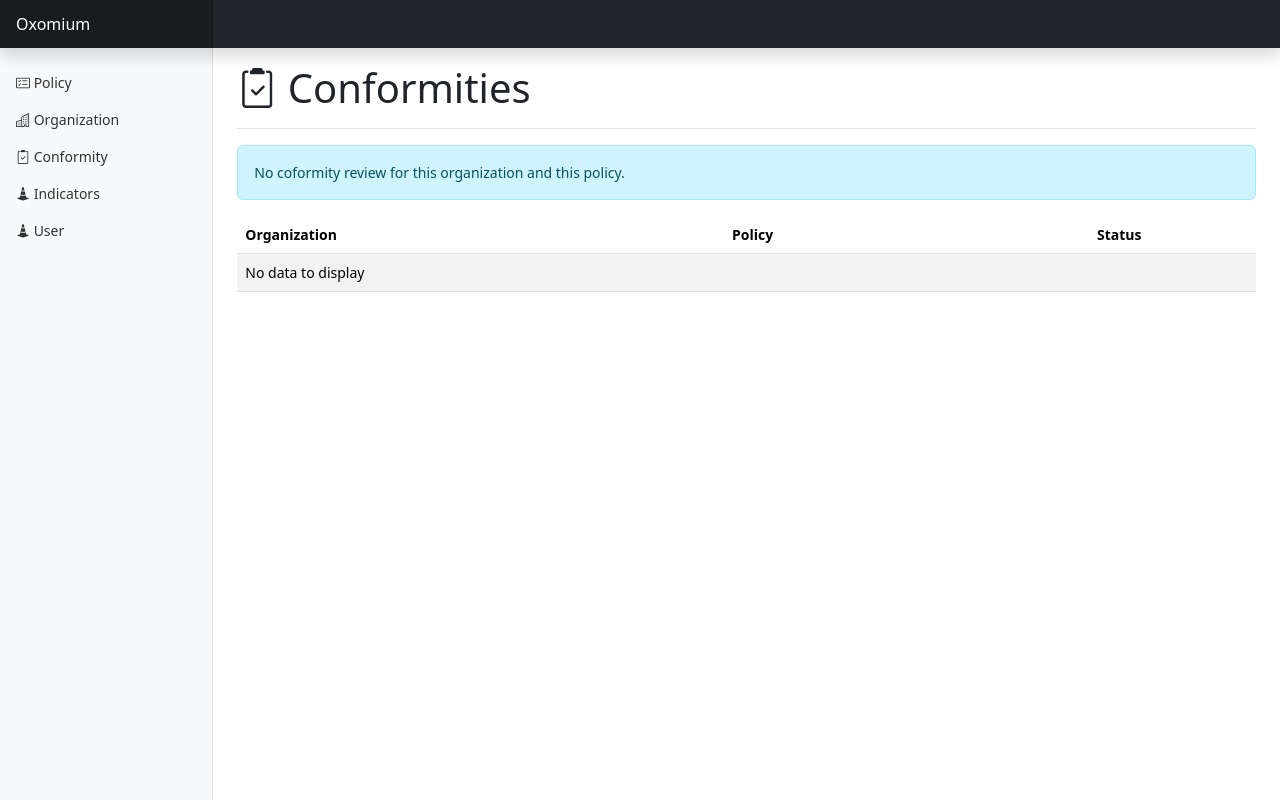
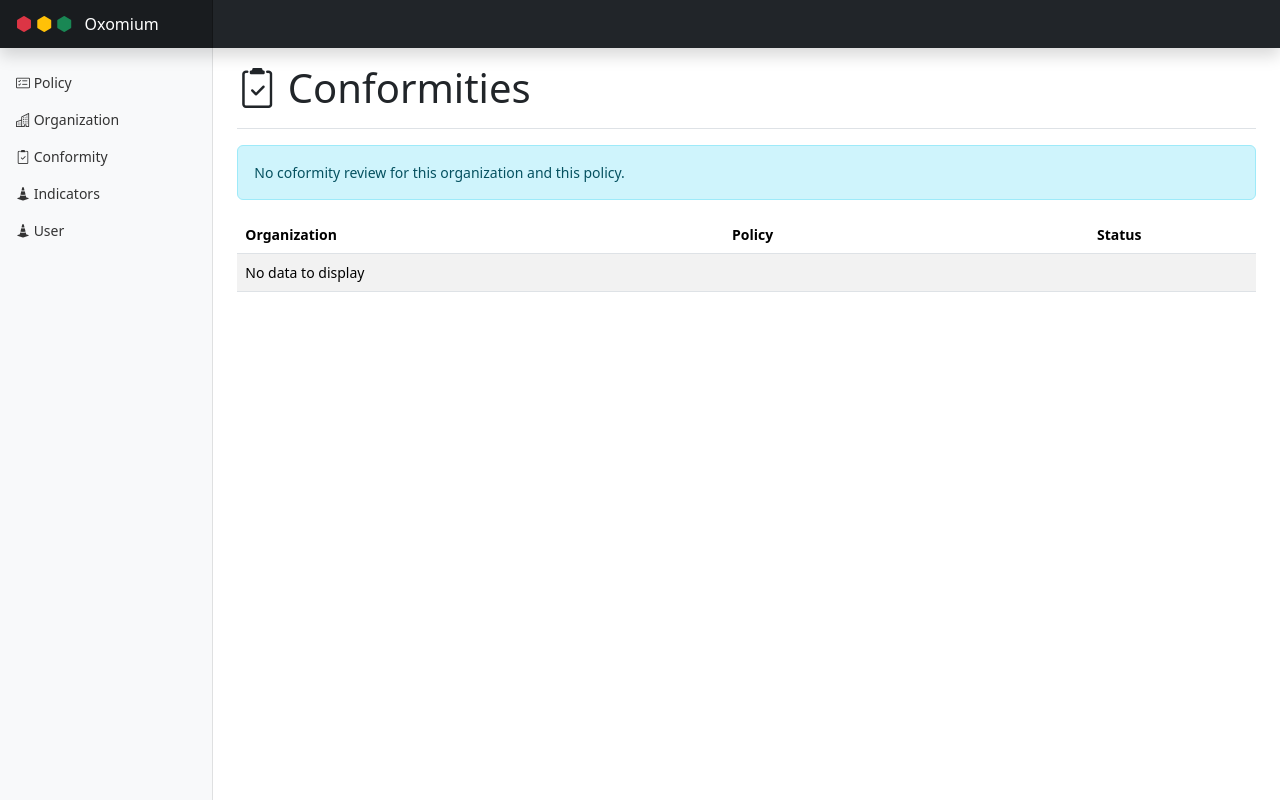
Before and after one commit to pep-un/Oxomium, a Django app: page /conformity/ in a window 1280 px wide. Run offline with Django 4.2, Linux system fonts and the light colour scheme; the visitor is signed in with stand-in values (Sample User, id 1); data that the repository does not hold is empty; some libraries are stand-ins or nearby versions.

Commit message:
Add some decoration

```diff
--- a/conformity/templates/conformity/main.html
+++ b/conformity/templates/conformity/main.html
@@ -6,7 +6,7 @@
         <meta charset="utf-8" />
         <meta http-equiv="x-ua-compatible" content="ie=edge" />
         <meta name="viewport" content="width=device-width, initial-scale=1" />
-        <title>Oxomium - {% block title %}{% endblock %}</title>
+        <title>Oxomium</title>
         <!--
         <link href="https://cdn.jsdelivr.net/npm/bootstrap@5.1.3/dist/css/bootstrap.min.css" rel="stylesheet" integrity="sha384-1BmE4kWBq78iYhFldvKuhfTAU6auU8tT94WrHftjDbrCEXSU1oBoqyl2QvZ6jIW3" crossorigin="anonymous">
         <script src="https://cdn.jsdelivr.net/npm/bootstrap@5.1.3/dist/js/bootstrap.bundle.min.js" integrity="sha384-ka7Sk0Gln4gmtz2MlQnikT1wXgYsOg+OMhuP+IlRH9sENBO0LRn5q+8nbTov4+1p" crossorigin="anonymous"></script>
@@ -109,7 +109,7 @@ body {
 
                         .form-control-dark {
                               color: #fff;
-                                background-color: rgba(255, 255, 255, .1);
+                                baikground-color: rgba(255, 255, 255, .1);
                                   border-color: rgba(255, 255, 255, .1);
                         }
 
@@ -123,7 +123,12 @@ body {
     </head>
     <body>
         <header class="navbar navbar-dark sticky-top bg-dark flex-md-nowrap p-0 shadow">
-            <a class="navbar-brand col-md-3 col-lg-2 me-0 px-3" href="#">Oxomium</a>
+            <a class="navbar-brand col-md-3 col-lg-2 me-0 px-3" href="#">
+                <i class="bi bi-hexagon-fill text-danger"></i>
+                <i class="bi bi-hexagon-fill text-warning" style="transform:rotate(90deg);"></i>
+                <i class="bi bi-hexagon-fill text-success"></i>
+                <span class="ms-2"> Oxomium </span>
+            </a>
             <button class="navbar-toggler position-absolute d-md-none collapsed" type="button" data-bs-toggle="collapse" data-bs-target="#sidebarMenu" aria-controls="sidebarMenu" aria-expanded="false" aria-label="Toggle navigation">
                 <span class="navbar-toggler-icon"></span>
             </button>
```
